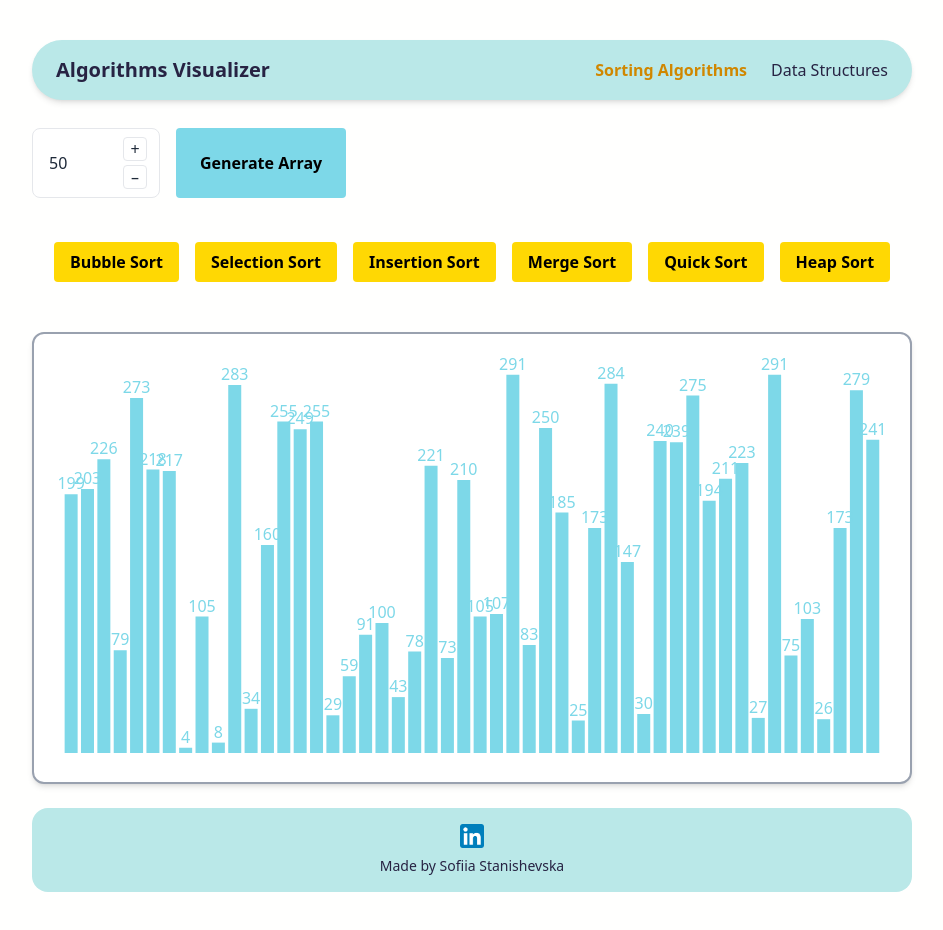
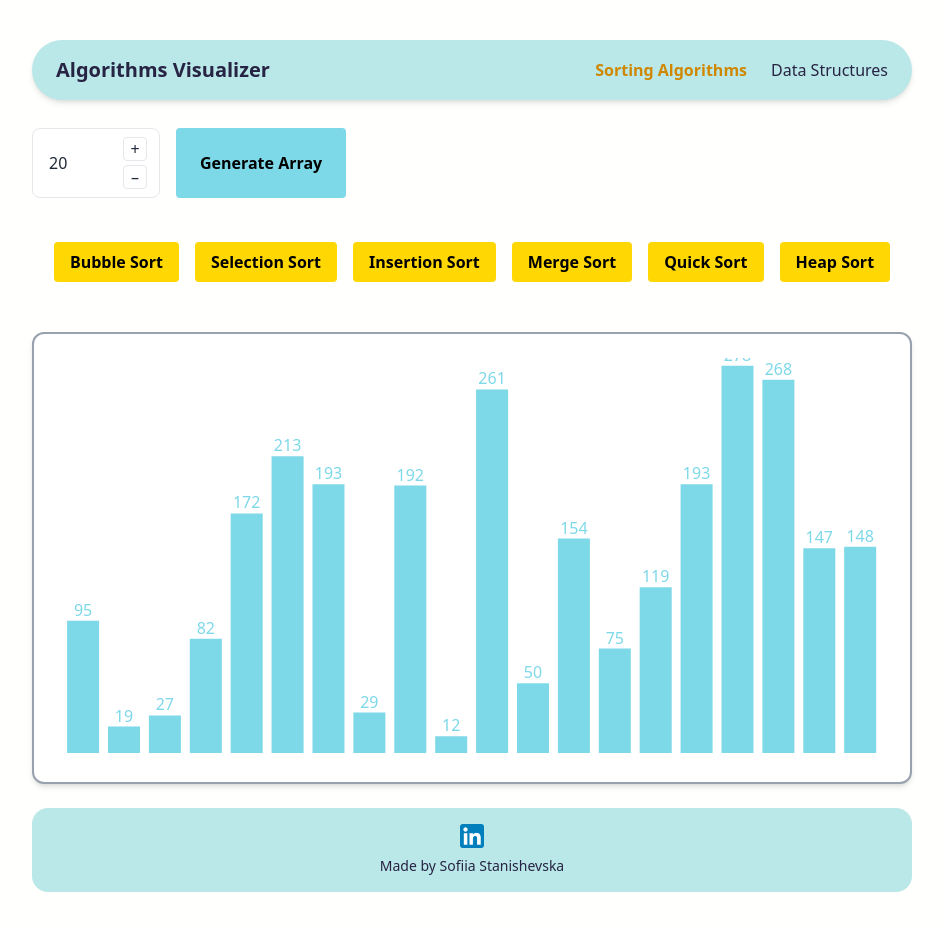
Before and after one commit to Sofiia13/algorithms-visualizer, a React (Vite) app: page /#/sorting in a window 1280 px wide. Shown: the whole page, without its empty margins (168-1111 px from the left). Built offline with nearby package versions, Linux system fonts and the light colour scheme.

Commit message:
change default value

```diff
--- a/frontend/src/components/sorting/SortingPage.tsx
+++ b/frontend/src/components/sorting/SortingPage.tsx
@@ -11,7 +11,7 @@ import { ArrayChart } from "./ArrayChart";
 import { NumberInput } from "./NumberInput";
 
 export const SortingPage = () => {
-  const defaultValue = 50;
+  const defaultValue = 20;
 
   const [arrLength, setArrLength] = useState<number>(defaultValue);
   const [arr, setArr] = useState<number[]>([]);
```
